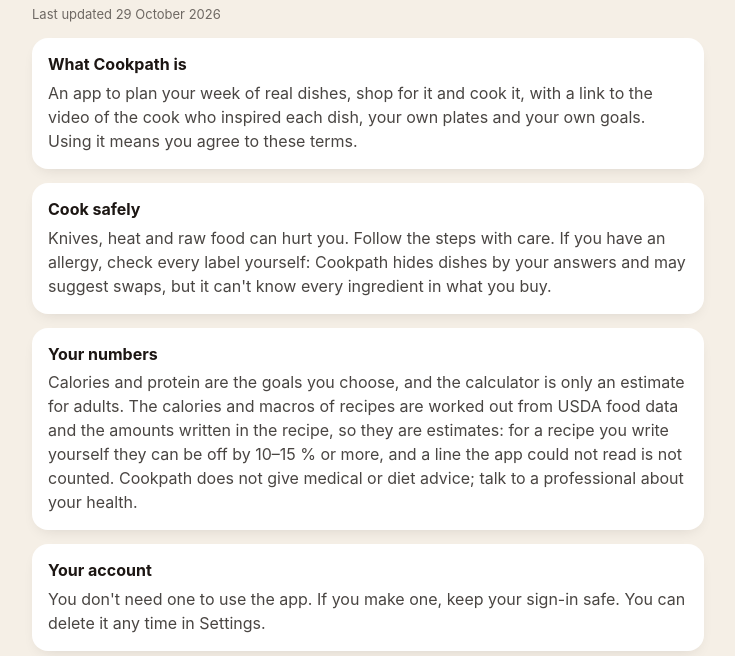
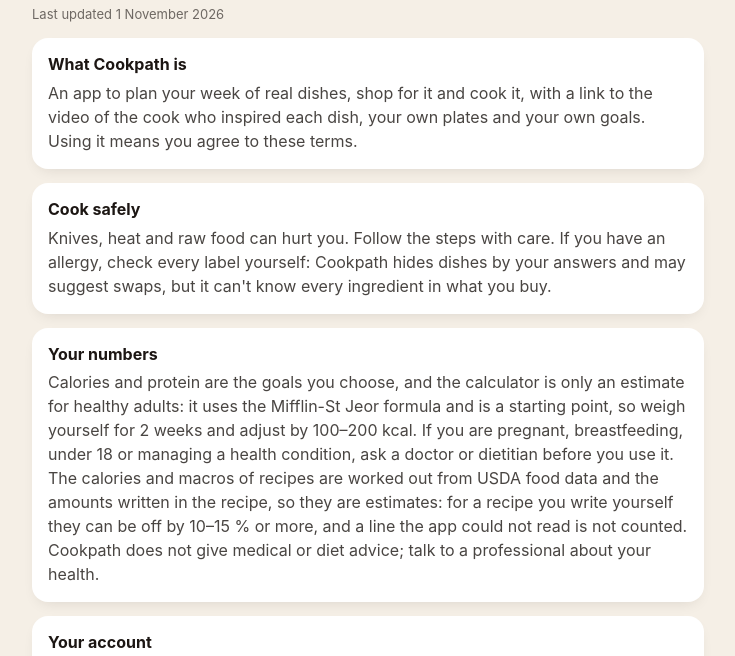
Before and after one commit to karicdjupaklena7ica/cookpath-legal, a plain HTML site: page terms.html in a window 1280 px wide. Shown: the part 100-756 px from the top of the page, without its empty margins (272-1007 px from the left). Drawn offline with Linux system fonts and the light colour scheme.

Commit message:
Terms: calculator is an estimate for healthy adults, ask a doctor if pregnant, under 18 or ill; date 1 November 2026
Co-Authored-By: Claude Sonnet 5.5 <noreply@anthropic.com>
Claude-Session: https://claude.ai/code/session_01JF5zzKwxRqj3rFLUruu7cU

```diff
--- a/terms.html
+++ b/terms.html
@@ -13,7 +13,7 @@
 
   <h1>Terms of use</h1>
 
-  <p class="updated">Last updated 29 October 2026</p>
+  <p class="updated">Last updated 1 November 2026</p>
 
   <section>
     <h2>What Cookpath is</h2>
@@ -27,7 +27,7 @@
 
   <section>
     <h2>Your numbers</h2>
-    <p>Calories and protein are the goals you choose, and the calculator is only an estimate for adults. The calories and macros of recipes are worked out from USDA food data and the amounts written in the recipe, so they are estimates: for a recipe you write yourself they can be off by 10–15 % or more, and a line the app could not read is not counted. Cookpath does not give medical or diet advice; talk to a professional about your health.</p>
+    <p>Calories and protein are the goals you choose, and the calculator is only an estimate for healthy adults: it uses the Mifflin-St Jeor formula and is a starting point, so weigh yourself for 2 weeks and adjust by 100–200 kcal. If you are pregnant, breastfeeding, under 18 or managing a health condition, ask a doctor or dietitian before you use it. The calories and macros of recipes are worked out from USDA food data and the amounts written in the recipe, so they are estimates: for a recipe you write yourself they can be off by 10–15 % or more, and a line the app could not read is not counted. Cookpath does not give medical or diet advice; talk to a professional about your health.</p>
   </section>
 
   <section>
```
Also changed, not shown: privacy.html (+1 -1 lines).
